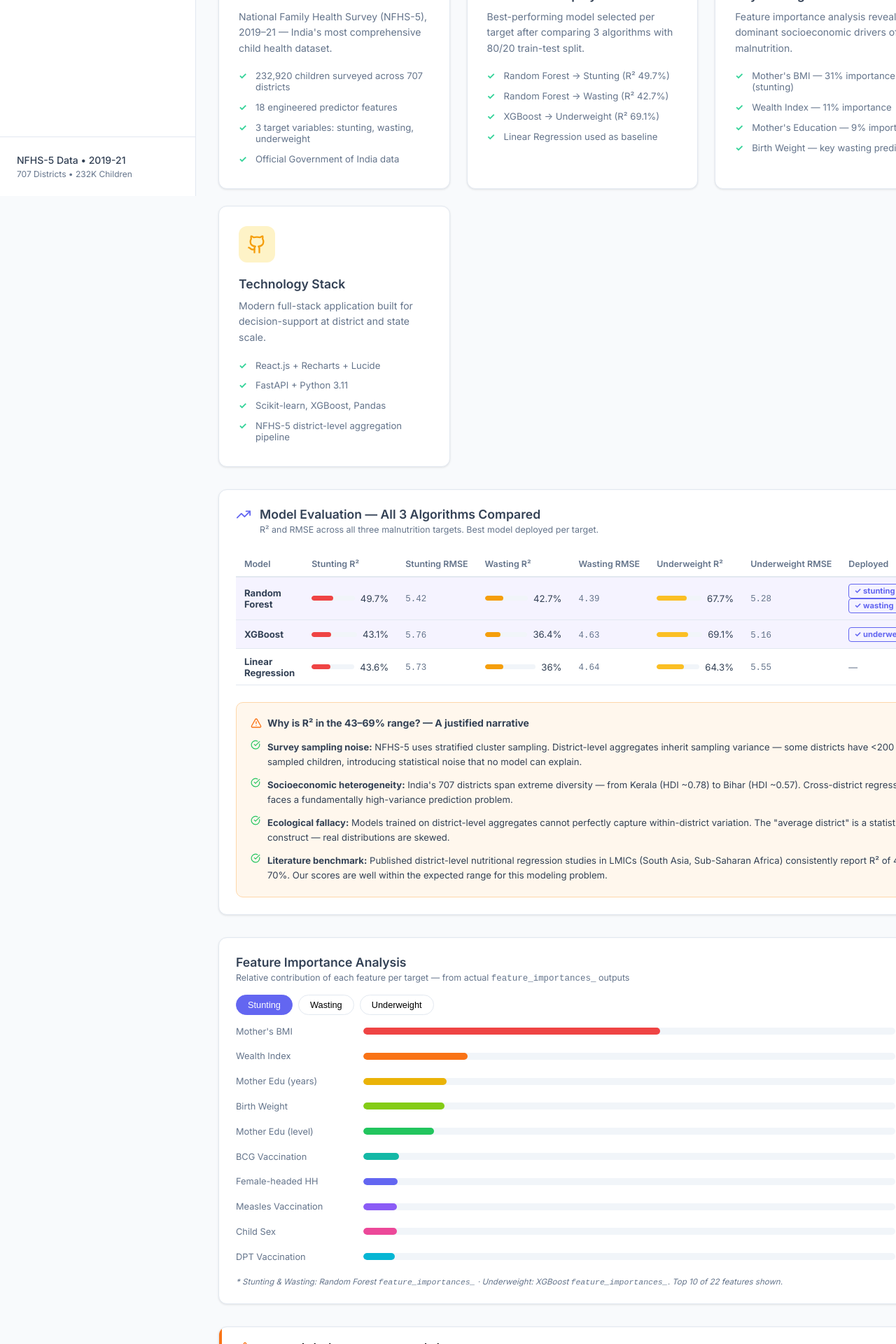
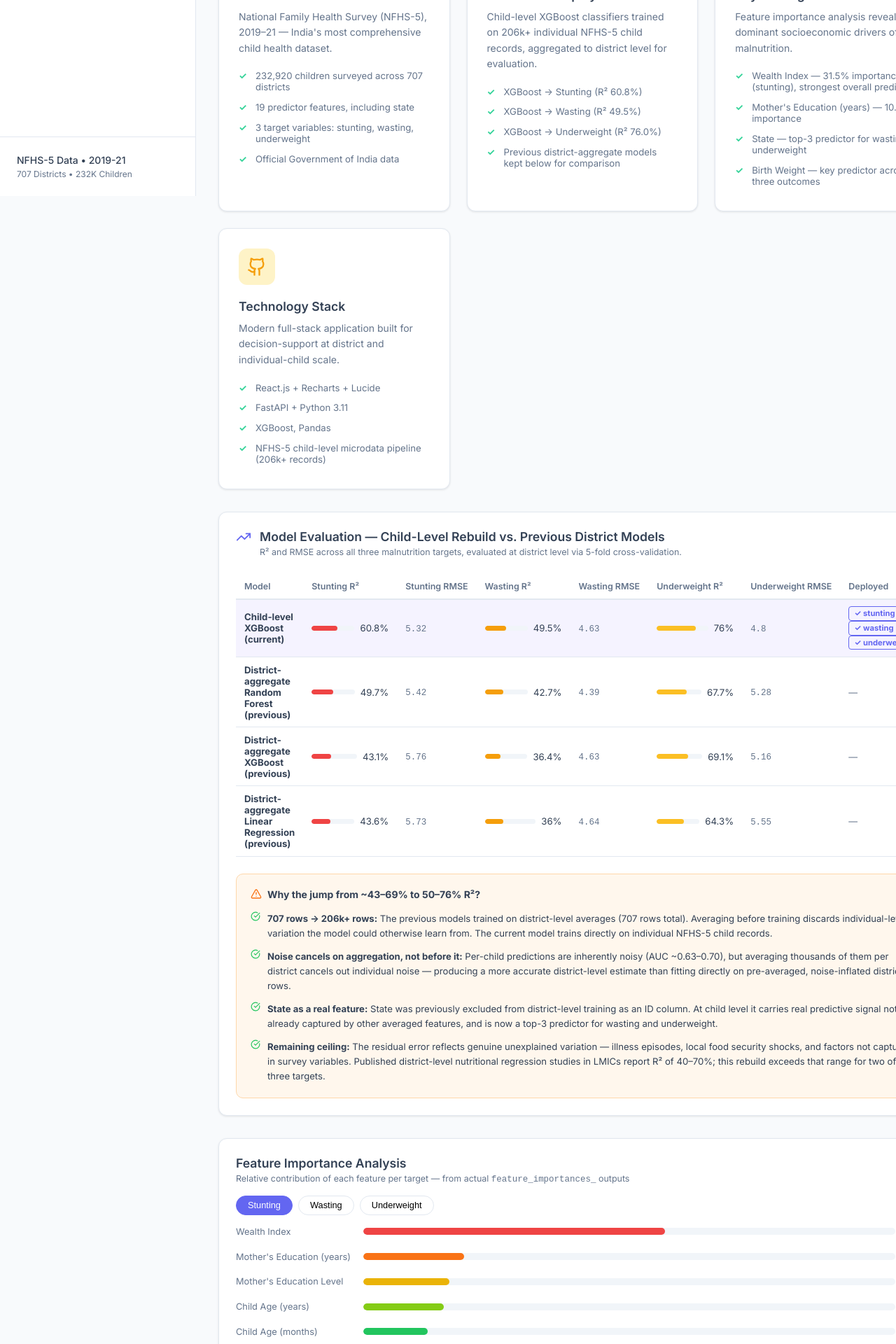
Before and after one commit to Vdubey165/Child-Malnutrition-Prediction, a React (Create React App) app in the folder frontend/: page /about in a window 1280 px wide. Shown: the part 520-2440 px from the top of the page at 70% size. Built offline with nearby package versions, Linux system fonts and the light colour scheme; no server answers.

Commit message:
fix dashboard,about and landing page to reflect child -level model rebuild

```diff
--- a/frontend/src/pages/About.jsx
+++ b/frontend/src/pages/About.jsx
@@ -4,48 +4,49 @@ import Header from '../components/Header';
 import './About.css';
 
 const MODEL_COMPARISON = [
-  { model: 'Random Forest',    stunting_r2: 49.7, wasting_r2: 42.7, underweight_r2: 67.7, stunting_rmse: 5.42, wasting_rmse: 4.39, underweight_rmse: 5.28, deployed: ['stunting', 'wasting'] },
-  { model: 'XGBoost',          stunting_r2: 43.1, wasting_r2: 36.4, underweight_r2: 69.1, stunting_rmse: 5.76, wasting_rmse: 4.63, underweight_rmse: 5.16, deployed: ['underweight'] },
-  { model: 'Linear Regression',stunting_r2: 43.6, wasting_r2: 36.0, underweight_r2: 64.3, stunting_rmse: 5.73, wasting_rmse: 4.64, underweight_rmse: 5.55, deployed: [] },
+  { model: 'Child-level XGBoost (current)', stunting_r2: 60.8, wasting_r2: 49.5, underweight_r2: 76.0, stunting_rmse: 5.32, wasting_rmse: 4.63, underweight_rmse: 4.80, deployed: ['stunting', 'wasting', 'underweight'] },
+  { model: 'District-aggregate Random Forest (previous)', stunting_r2: 49.7, wasting_r2: 42.7, underweight_r2: 67.7, stunting_rmse: 5.42, wasting_rmse: 4.39, underweight_rmse: 5.28, deployed: [] },
+  { model: 'District-aggregate XGBoost (previous)', stunting_r2: 43.1, wasting_r2: 36.4, underweight_r2: 69.1, stunting_rmse: 5.76, wasting_rmse: 4.63, underweight_rmse: 5.16, deployed: [] },
+  { model: 'District-aggregate Linear Regression (previous)', stunting_r2: 43.6, wasting_r2: 36.0, underweight_r2: 64.3, stunting_rmse: 5.73, wasting_rmse: 4.64, underweight_rmse: 5.55, deployed: [] },
 ];
 
-// Feature importance from actual model outputs (notebook)
+// Feature importance from actual model outputs — child-level XGBoost (v2)
 const FEATURE_IMPORTANCE = {
   stunting: [
-    { feature: "Mother's BMI",        value: 31.0, color: '#ef4444' },
-    { feature: 'Wealth Index',        value: 10.9, color: '#f97316' },
-    { feature: 'Mother Edu (years)',  value: 8.7,  color: '#eab308' },
-    { feature: 'Birth Weight',        value: 8.5,  color: '#84cc16' },
-    { feature: 'Mother Edu (level)',  value: 7.4,  color: '#22c55e' },
-    { feature: 'BCG Vaccination',     value: 3.7,  color: '#14b8a6' },
-    { feature: 'Female-headed HH',    value: 3.6,  color: '#6366f1' },
-    { feature: 'Measles Vaccination', value: 3.5,  color: '#8b5cf6' },
-    { feature: 'Child Sex',           value: 3.5,  color: '#ec4899' },
-    { feature: 'DPT Vaccination',     value: 3.3,  color: '#06b6d4' },
+    { feature: 'Wealth Index',               value: 31.5, color: '#ef4444' },
+    { feature: "Mother's Education (years)", value: 10.5, color: '#f97316' },
+    { feature: "Mother's Education Level",   value: 9.0,  color: '#eab308' },
+    { feature: 'Child Age (years)',          value: 8.4,  color: '#84cc16' },
+    { feature: 'Child Age (months)',         value: 6.7,  color: '#22c55e' },
+    { feature: 'Birth Weight',               value: 6.4,  color: '#14b8a6' },
+    { feature: 'State',                      value: 5.0,  color: '#6366f1' },
+    { feature: "Mother's BMI",               value: 3.9,  color: '#8b5cf6' },
+    { feature: 'Child Sex',                  value: 3.5,  color: '#ec4899' },
+    { feature: 'Birth Interval',             value: 3.2,  color: '#06b6d4' },
   ],
   wasting: [
-    { feature: "Mother's BMI",         value: 28.2, color: '#ef4444' },
-    { feature: 'Female-headed HH',     value: 9.5,  color: '#6366f1' },
-    { feature: 'Birth Weight',         value: 9.3,  color: '#84cc16' },
-    { feature: 'Breastfeed Duration',  value: 6.7,  color: '#14b8a6' },
-    { feature: 'Currently Breastfed',  value: 6.4,  color: '#06b6d4' },
-    { feature: 'BCG Vaccination',      value: 5.2,  color: '#22c55e' },
-    { feature: 'Measles Vaccination',  value: 4.4,  color: '#8b5cf6' },
-    { feature: 'Mother Age',           value: 4.3,  color: '#f97316' },
-    { feature: 'DPT Vaccination',      value: 4.2,  color: '#eab308' },
-    { feature: 'Wealth Index',         value: 4.0,  color: '#ec4899' },
+    { feature: 'State',                      value: 12.4, color: '#6366f1' },
+    { feature: 'Child Age (years)',          value: 11.2, color: '#84cc16' },
+    { feature: 'Child Age (months)',         value: 9.4,  color: '#22c55e' },
+    { feature: 'Birth Weight',               value: 9.0,  color: '#14b8a6' },
+    { feature: "Mother's BMI",               value: 8.2,  color: '#ef4444' },
+    { feature: 'Wealth Index',               value: 6.1,  color: '#f97316' },
+    { feature: 'Child Sex',                  value: 5.3,  color: '#ec4899' },
+    { feature: 'Measles Vaccination',        value: 4.6,  color: '#8b5cf6' },
+    { feature: "Mother's Education (years)", value: 4.4,  color: '#eab308' },
+    { feature: 'Urban/Rural',                value: 4.1,  color: '#06b6d4' },
   ],
   underweight: [
-    { feature: "Mother's BMI",        value: 50.6, color: '#ef4444' },
-    { feature: 'Birth Weight',        value: 6.0,  color: '#84cc16' },
-    { feature: 'Currently Breastfed', value: 5.2,  color: '#06b6d4' },
-    { feature: 'Mother Edu (years)',  value: 3.9,  color: '#eab308' },
-    { feature: 'Breastfeed Duration', value: 3.8,  color: '#14b8a6' },
-    { feature: 'Mother Age',          value: 3.7,  color: '#f97316' },
-    { feature: 'Mother Edu (level)',  value: 3.4,  color: '#22c55e' },
-    { feature: 'BCG Vaccination',     value: 3.1,  color: '#8b5cf6' },
-    { feature: 'Child Age (months)',  value: 3.0,  color: '#6366f1' },
-    { feature: 'Mother Works',        value: 2.9,  color: '#ec4899' },
+    { feature: 'Wealth Index',               value: 19.7, color: '#ef4444' },
+    { feature: 'Birth Weight',               value: 14.3, color: '#84cc16' },
+    { feature: 'State',                      value: 10.0, color: '#6366f1' },
+    { feature: "Mother's BMI",               value: 9.8,  color: '#f97316' },
+    { feature: "Mother's Education (years)", value: 8.9,  color: '#eab308' },
+    { feature: "Mother's Education Level",   value: 7.5,  color: '#22c55e' },
+    { feature: 'Child Age (months)',         value: 4.7,  color: '#14b8a6' },
+    { feature: 'Child Age (years)',          value: 4.5,  color: '#8b5cf6' },
+    { feature: 'Child Sex',                  value: 4.4,  color: '#ec4899' },
+    { feature: 'Birth Interval',             value: 2.8,  color: '#06b6d4' },
   ],
 };
 
@@ -64,11 +65,12 @@ const About = () => {
 
         {/* ── Hero ── */}
         <div className="about-hero card">
-          <h2>Predicting District-Level Child Malnutrition Using Machine Learning</h2>
+          <h2>Predicting Child Malnutrition Using Machine Learning</h2>
           <p>
-            This system uses ensemble machine learning on NFHS-5 government survey data to predict
-            district-level child malnutrition burden across India — enabling evidence-based
-            resource allocation and policy simulation for policymakers, NGOs, and researchers.
+            This system uses XGBoost trained on individual NFHS-5 child records to predict
+            malnutrition risk — for an individual child, or aggregated to district-level burden —
+            enabling evidence-based resource allocation and policy simulation for policymakers,
+            NGOs, and researchers.
           </p>
         </div>
 
@@ -82,7 +84,7 @@ const About = () => {
             <p>National Family Health Survey (NFHS-5), 2019–21 — India's most comprehensive child health dataset.</p>
             <ul>
               <li>232,920 children surveyed across 707 districts</li>
-              <li>18 engineered predictor features</li>
+              <li>19 predictor features, including state</li>
               <li>3 target variables: stunting, wasting, underweight</li>
               <li>Official Government of India data</li>
             </ul>
@@ -93,12 +95,12 @@ const About = () => {
               <Brain size={28} style={{ color: 'var(--success)' }} />
             </div>
             <h3>ML Models Deployed</h3>
-            <p>Best-performing model selected per target after comparing 3 algorithms with 80/20 train-test split.</p>
+            <p>Child-level XGBoost classifiers trained on 206k+ individual NFHS-5 child records, aggregated to district level for evaluation.</p>
             <ul>
-              <li>Random Forest → Stunting (R² 49.7%)</li>
-              <li>Random Forest → Wasting (R² 42.7%)</li>
-              <li>XGBoost → Underweight (R² 69.1%)</li>
-              <li>Linear Regression used as baseline</li>
+              <li>XGBoost → Stunting (R² 60.8%)</li>
+              <li>XGBoost → Wasting (R² 49.5%)</li>
+              <li>XGBoost → Underweight (R² 76.0%)</li>
+              <li>Previous district-aggregate models kept below for comparison</li>
             </ul>
           </div>
 
@@ -109,10 +111,10 @@ const About = () => {
             <h3>Key Findings</h3>
             <p>Feature importance analysis reveals the dominant socioeconomic drivers of malnutrition.</p>
             <ul>
-              <li>Mother's BMI — 31% importance (stunting)</li>
-              <li>Wealth Index — 11% importance</li>
-              <li>Mother's Education — 9% importance</li>
-              <li>Birth Weight — key wasting predictor</li>
+              <li>Wealth Index — 31.5% importance (stunting), strongest overall predictor</li>
+              <li>Mother's Education (years) — 10.5% importance</li>
+              <li>State — top-3 predictor for wasting and underweight</li>
+              <li>Birth Weight — key predictor across all three outcomes</li>
             </ul>
           </div>
 
@@ -121,12 +123,12 @@ const About = () => {
               <Github size={28} style={{ color: 'var(--wasting)' }} />
             </div>
             <h3>Technology Stack</h3>
-            <p>Modern full-stack application built for decision-support at district and state scale.</p>
+            <p>Modern full-stack application built for decision-support at district and individual-child scale.</p>
             <ul>
               <li>React.js + Recharts + Lucide</li>
               <li>FastAPI + Python 3.11</li>
-              <li>Scikit-learn, XGBoost, Pandas</li>
-              <li>NFHS-5 district-level aggregation pipeline</li>
+              <li>XGBoost, Pandas</li>
+              <li>NFHS-5 child-level microdata pipeline (206k+ records)</li>
             </ul>
           </div>
         </div>
@@ -136,8 +138,8 @@ const About = () => {
           <div className="model-eval-header">
             <TrendingUp size={22} style={{ color: '#6366f1' }} />
             <div>
-              <h3>Model Evaluation — All 3 Algorithms Compared</h3>
-              <p className="eval-subtitle">R² and RMSE across all three malnutrition targets. Best model deployed per target.</p>
+              <h3>Model Evaluation — Child-Level Rebuild vs. Previous District Models</h3>
+              <p className="eval-subtitle">R² and RMSE across all three malnutrition targets, evaluated at district level via 5-fold cross-validation.</p>
             </div>
           </div>
 
@@ -204,24 +206,24 @@ const About = () => {
           <div className="r2-justification">
             <div className="r2-just-header">
               <AlertTriangle size={16} style={{ color: '#f97316' }} />
-              <strong>Why is R² in the 43–69% range? — A justified narrative</strong>
+              <strong>Why the jump from ~43–69% to 50–76% R²?</strong>
             </div>
             <div className="r2-reasons">
               <div className="r2-reason">
                 <CheckCircle size={14} style={{ color: '#22c55e', flexShrink: 0 }} />
-                <p><strong>Survey sampling noise:</strong> NFHS-5 uses stratified cluster sampling. District-level aggregates inherit sampling variance — some districts have &lt;200 sampled children, introducing statistical noise that no model can explain.</p>
+                <p><strong>707 rows → 206k+ rows:</strong> The previous models trained on district-level averages (707 rows total). Averaging before training discards individual-level variation the model could otherwise learn from. The current model trains directly on individual NFHS-5 child records.</p>
               </div>
               <div className="r2-reason">
                 <CheckCircle size={14} style={{ color: '#22c55e', flexShrink: 0 }} />
-                <p><strong>Socioeconomic heterogeneity:</strong> India's 707 districts span extreme diversity — from Kerala (HDI ~0.78) to Bihar (HDI ~0.57). Cross-district regression faces a fundamentally high-variance prediction problem.</p>
+                <p><strong>Noise cancels on aggregation, not before it:</strong> Per-child predictions are inherently noisy (AUC ~0.63–0.70), but averaging thousands of them per district cancels out individual noise — producing a more accurate district-level estimate than fitting directly on pre-averaged, noise-inflated district rows.</p>
               </div>
               <div className="r2-reason">
                 <CheckCircle size={14} style={{ color: '#22c55e', flexShrink: 0 }} />
-                <p><strong>Ecological fallacy:</strong> Models trained on district-level aggregates cannot perfectly capture within-district variation. The "average district" is a statistical construct — real distributions are skewed.</p>
+                <p><strong>State as a real feature:</strong> State was previously excluded from district-level training as an ID column. At child level it carries real predictive signal not already captured by other averaged features, and is now a top-3 predictor for wasting and underweight.</p>
               </div>
               <div className="r2-reason">
                 <CheckCircle size={14} style={{ color: '#22c55e', flexShrink: 0 }} />
-                <p><strong>Literature benchmark:</strong> Published district-level nutritional regression studies in LMICs (South Asia, Sub-Saharan Africa) consistently report R² of 40–70%. Our scores are well within the expected range for this modeling problem.</p>
+                <p><strong>Remaining ceiling:</strong> The residual error reflects genuine unexplained variation — illness episodes, local food security shocks, and factors not captured in survey variables. Published district-level nutritional regression studies in LMICs report R² of 40–70%; this rebuild exceeds that range for two of three targets.</p>
               </div>
             </div>
           </div>
@@ -301,11 +303,11 @@ const About = () => {
           <h3>Methodology</h3>
           <div className="methodology-steps">
             {[
-              { n: 1, title: 'Data Collection', body: 'Downloaded NFHS-5 child-level records for 232,920 children across 707 districts. Raw data contained 300+ variables — narrowed to 18 theory-driven predictors.' },
-              { n: 2, title: 'Feature Engineering', body: 'Aggregated individual-level records to district means. Handled missing values via median imputation. Constructed composite scores (e.g., vaccination index). Applied log transformation to skewed features.' },
-              { n: 3, title: 'Model Training', body: '9 regression algorithms trained with 80/20 stratified split. GridSearchCV for hyperparameter tuning. Cross-validated R², RMSE, and MAE used for model selection.' },
-              { n: 4, title: 'Model Selection', body: 'Best model per target selected: Random Forest for stunting/wasting, XGBoost for underweight. Models serialized as .pkl files and served via FastAPI.' },
-              { n: 5, title: 'Deployment', body: 'FastAPI backend exposes prediction and district data endpoints. React frontend provides scenario simulation, district explorer, and persona-tailored action planning.' },
+              { n: 1, title: 'Data Collection', body: 'Downloaded NFHS-5 child-level microdata (DHS Children\'s Recode, 232,920 children across 707 districts) directly from the DHS Program — 300+ raw variables narrowed to 19 theory-driven predictors, kept at individual child level.' },
+              { n: 2, title: 'Feature Engineering', body: 'Trained directly on individual child records rather than pre-aggregating to district means. Handled missing values (e.g. birth interval for first-born children) via training-median imputation. Corrected two mislabeled variables inherited from an earlier pipeline: birth weight and birth interval.' },
+              { n: 3, title: 'Model Training', body: 'XGBoost classifiers trained per target with 5-fold stratified cross-validation, evaluated by aggregating per-child out-of-fold predictions up to the district level and comparing against actual district rates — avoiding any leakage between folds.' },
+              { n: 4, title: 'Model Selection', body: 'Child-level XGBoost selected for all three targets, replacing the previous district-aggregate Random Forest/XGBoost models. Models serialized as XGBoost native JSON and served via FastAPI.' },
+              { n: 5, title: 'Deployment', body: 'FastAPI backend exposes prediction and district data endpoints. React frontend provides individual child risk screening, district explorer, and persona-tailored action planning.' },
             ].map(({ n, title, body }) => (
               <div key={n} className="method-step">
                 <div className="step-number">{n}</div>
--- a/frontend/src/pages/DashBoard.jsx
+++ b/frontend/src/pages/DashBoard.jsx
@@ -19,11 +19,14 @@ const getRiskLevel = (score) => {
 const RISK_COLORS = { High: '#ef4444', Medium: '#f97316', Low: '#22c55e' };
 const RISK_BG     = { High: '#fef2f2', Medium: '#fff7ed', Low: '#f0fdf4' };
 
-// Model performance data (from notebooks — all 9 models)
+// Model performance data — child-level XGBoost classifiers (v2), aggregated
+// to district level for evaluation. Replaces the old 707-row district
+// regression models (kept below for comparison).
 const MODEL_METRICS = [
-  { model: 'Random Forest',    stunting: 49.7, wasting: 42.7, underweight: 67.7, best: true  },
-  { model: 'XGBoost',          stunting: 43.1, wasting: 36.4, underweight: 69.1, best: true  },
-  { model: 'Linear Regression',stunting: 43.6, wasting: 36.0, underweight: 64.3, best: false },
+  { model: 'Child-level XGBoost (current)', stunting: 60.8, wasting: 49.5, underweight: 76.0, best: true  },
+  { model: 'District-aggregate RF (previous)',    stunting: 49.7, wasting: 42.7, underweight: 67.7, best: false },
+  { model: 'District-aggregate XGBoost (previous)', stunting: 43.1, wasting: 36.4, underweight: 69.1, best: false },
+  { model: 'District-aggregate Linear Reg (previous)', stunting: 43.6, wasting: 36.0, underweight: 64.3, best: false },
 ];
 
 const Dashboard = () => {
@@ -185,7 +188,7 @@ const Dashboard = () => {
                 </div>
                 <div>
                   <h4>Underweight — Combined</h4>
-                  <p>32.1% underweight. XGBoost achieves 69% R² predicting this — strongest model signal.</p>
+                  <p>32.1% underweight. Child-level model achieves 76% R² at district level — strongest signal, up from 69%.</p>
                 </div>
               </div>
             </div>
@@ -257,9 +260,9 @@ const Dashboard = () => {
             <div>
               <h3 className="model-eval-header">
                 <TrendingUp size={22} style={{ color: '#6366f1' }} />
-                Model Evaluation — 3 Algorithms Compared
+                Model Evaluation — Child-Level Rebuild vs. Previous District Models
               </h3>
-              <p className="eval-subtitle">R² and RMSE across all three malnutrition targets. Best model deployed per target.</p>
+              <p className="eval-subtitle">R² across all three malnutrition targets, evaluated at district level via 5-fold cross-validation. Current model trained on 206k+ individual NFHS-5 child records; previous models trained on 707 pre-aggregated district rows.</p>
             </div>
 
           <div className="model-table-wrap">
@@ -311,10 +314,13 @@ const Dashboard = () => {
           </div>
 
           <div className="model-perf-note">
-            <strong>Why 43–69% R²?</strong> District-level regression on survey data has inherent ceiling —
-            NFHS-5 sampling noise, socioeconomic variability across 707 districts, and ecological fallacy
-            constraints (aggregated data masks individual-level variation). These scores are consistent with
-            published literature on district-level nutritional modeling in LMICs.
+            <strong>Why the jump from ~43–69% to 50–76% R²?</strong> The previous models trained on only
+            707 pre-aggregated district rows, which discards individual-level variation and caps
+            achievable accuracy. The current model trains on 206k+ individual NFHS-5 child records, then
+            aggregates per-child predictions to the district level — averaging cancels out individual
+            noise that the old approach couldn't recover from. Remaining error reflects genuine
+            unexplained variation: illness episodes, local food security shocks, and factors not captured
+            in survey variables.
           </div>
         </div>
 
--- a/frontend/src/pages/Landing.jsx
+++ b/frontend/src/pages/Landing.jsx
@@ -25,8 +25,8 @@ const Landing = () => {
           </h1>
 
           <p className="hero-subtitle">
-            Leveraging NFHS-5 data and advanced machine learning to predict
-            district-level child malnutrition across India
+            Leveraging NFHS-5 child-level data and machine learning to predict
+            malnutrition risk across India — for an individual child or aggregated to district level
           </p>
 
           <div className="hero-stats">
@@ -39,8 +39,8 @@ const Landing = () => {
               <div className="stat-label">Districts Covered</div>
             </div>
             <div className="hero-stat">
-              <div className="stat-number">69%</div>
-              <div className="stat-label">Prediction Accuracy</div>
+              <div className="stat-number">76%</div>
+              <div className="stat-label">Prediction Accuracy (Underweight)</div>
             </div>
           </div>
 
@@ -132,9 +132,9 @@ const Landing = () => {
               <h2 className="section-title">Machine Learning for Public Health</h2>
 
               <p className="solution-text">
-                This system uses advanced machine learning models trained on NFHS-5 data to
-                predict malnutrition rates at the district level, enabling targeted interventions
-                and resource allocation.
+                This system uses XGBoost models trained on 206k+ individual NFHS-5 child records to
+                predict malnutrition risk — for an individual child, or aggregated to district level,
+                enabling targeted interventions and resource allocation.
               </p>
 
               <div className="solution-features">
@@ -142,7 +142,7 @@ const Landing = () => {
                   <div className="feature-icon">✓</div>
                   <div>
                     <h4>Predictive Analytics</h4>
-                    <p>Random Forest and XGBoost models achieving up to 69% accuracy</p>
+                    <p>Child-level XGBoost models achieving up to 76% district-level accuracy</p>
                   </div>
                 </div>
 
```
Also changed, not shown: 1 other file (tests, documents, lock files or other folders).
